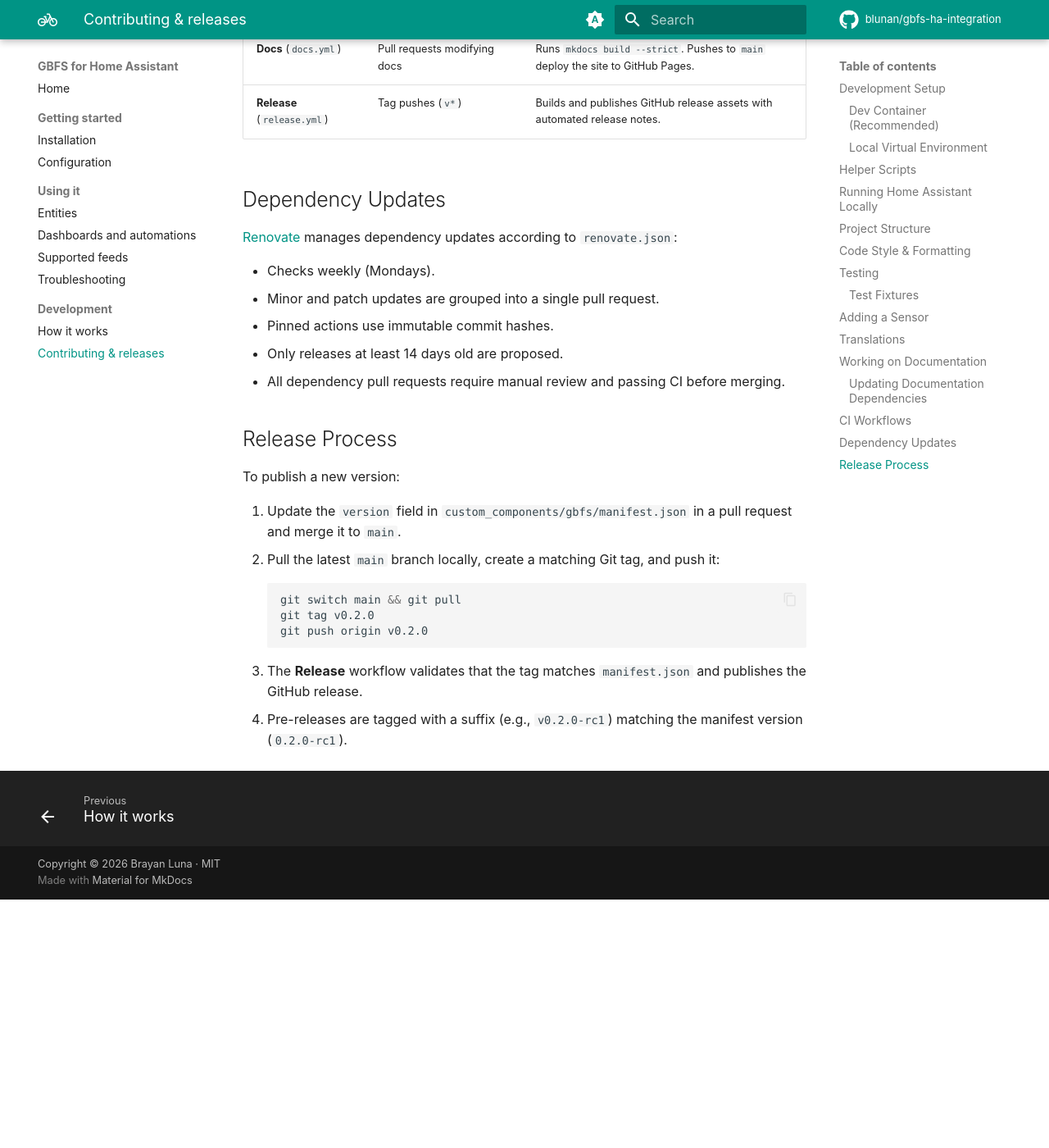
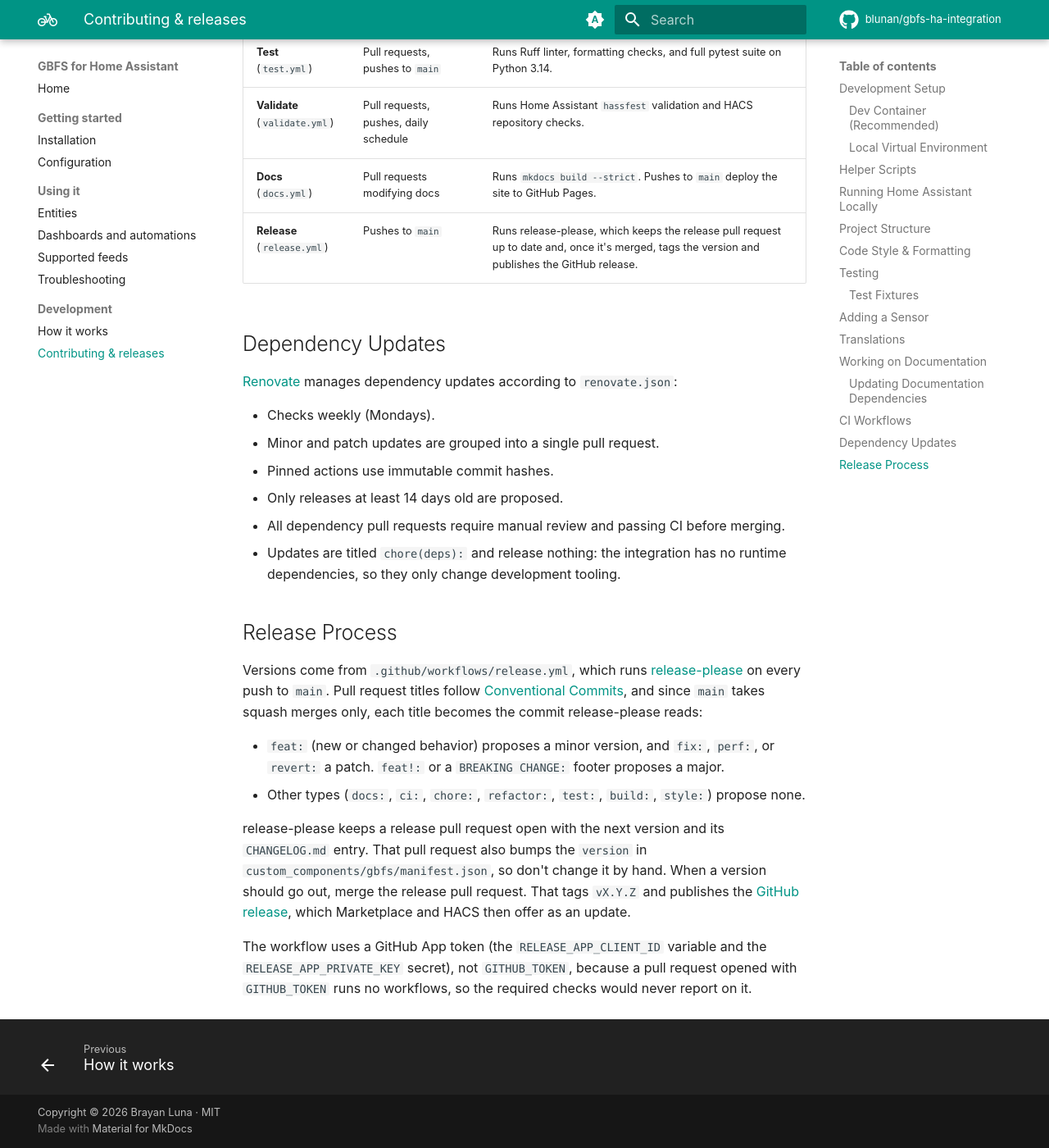
Before and after one commit to blunan/gbfs-ha-integration, an MkDocs documentation site: the page built from docs/development.md, in a window 1280 px wide and 1400 px high, scrolled down 4484 px. Shown: the whole window at 82% size. Built offline with MkDocs 1.6.1 and Material for MkDocs 9.7.7, drawn with Linux system fonts in a browser that asks for light colours; comment, search, counter and statistics services are not loaded; before the commit the page ends 5581 px from its top, so only the background shows below that; some of the changed text lies outside the part shown.

Commit message:
ci(release): Add release-please for automatic releases
release.yml now runs release-please on every push to main instead of
publishing on tag pushes. It keeps a release PR open with the next
version and its CHANGELOG.md entry, worked out from the squash-merged
PR titles; merging that PR tags vX.Y.Z and publishes the GitHub release.
The workflow uses the GitHub App already set up for this repo, because a
PR opened with GITHUB_TOKEN runs no workflows and the required checks
would never report.

The release type is simple, with the integration's manifest.json as an
extra file, so every bump covers it. The manifest starts at 0.2.0, the
last hand-made release, and CHANGELOG.md is seeded with v0.1.0 and
v0.2.0. The changelog sections match ha-flichub-module and
metatrader-docker, so feat (minor), fix, perf and revert (patch) show,
while the other types stay hidden and release nothing.

Pre-releases go away: none was ever published, and release-please's
prerelease option would flag every 0.x release. The README and the
installation guide no longer mention them.

Renovate's semanticCommits is set explicitly, since releases now depend
on typed titles. The development guide and AGENTS.md describe the new
process.

Co-Authored-By: Claude Opus 5.5 <noreply@anthropic.com>

````diff
--- a/docs/development.md
+++ b/docs/development.md
@@ -55,18 +55,22 @@ To reload code edits, restart `scripts/develop` (Ctrl+C and re-run). To reset th
 
 ```text
 .
-├── .devcontainer/            Dev container configuration
-├── .github/workflows/        CI and release automation
-├── config/                   Local Home Assistant test configuration
-├── custom_components/gbfs/   Integration source code
-├── docs/                     Documentation source files
-├── scripts/                  Development helper scripts
-├── tests/                    pytest test suite and feed fixtures
-├── hacs.json                 HACS and Marketplace metadata
-├── mkdocs.yml                Documentation site configuration
-├── pyproject.toml            Tool settings (Ruff, pytest)
-├── renovate.json             Automated dependency update policy
-└── requirements.txt          Development dependencies
+├── .devcontainer/                 Dev container configuration
+├── .github/workflows/             CI and release automation
+├── config/                        Local Home Assistant test configuration
+├── custom_components/gbfs/        Integration source code
+├── docs/                          Documentation source files
+├── scripts/                       Development helper scripts
+├── tests/                         pytest test suite and feed fixtures
+├── .release-please-manifest.json  The last released version, kept by release-please
+├── AGENTS.md                      Instructions for AI coding agents
+├── CHANGELOG.md                   What changed in each version, kept by release-please
+├── hacs.json                      HACS and Marketplace metadata
+├── mkdocs.yml                     Documentation site configuration
+├── pyproject.toml                 Tool settings (Ruff, pytest)
+├── release-please-config.json     Release settings: changelog sections and version files
+├── renovate.json                  Automated dependency update policy
+└── requirements.txt               Development dependencies
 ```
 
 ## Code Style & Formatting
@@ -76,6 +80,7 @@ Code style is enforced via Ruff and configured in `pyproject.toml`:
 - **Rule sets:** Pyflakes (`F`), pycodestyle (`E`, `W`), isort (`I`), flake8-bugbear (`B`), flake8-simplify (`SIM`), and pyupgrade (`UP`) targeting Python 3.14.
 - **Formatting:** Handled automatically by `ruff format`.
 - **Indentation:** 4 spaces for Python; 2 spaces for JSON, YAML, and TOML; LF line endings.
+- **Commits:** Use [Conventional Commits](https://www.conventionalcommits.org/), such as `fix: …`, `docs: …`, or `chore(deps): …`. A pull request's title decides the next version; see the [release process](#release-process).
 
 Run `scripts/lint` before committing changes.
 
@@ -162,7 +167,7 @@ GitHub Actions runs automated checks on every pull request and push to `main`:
 | **Test** (`test.yml`) | Pull requests, pushes to `main` | Runs Ruff linter, formatting checks, and full pytest suite on Python 3.14. |
 | **Validate** (`validate.yml`) | Pull requests, pushes, daily schedule | Runs Home Assistant `hassfest` validation and HACS repository checks. |
 | **Docs** (`docs.yml`) | Pull requests modifying docs | Runs `mkdocs build --strict`. Pushes to `main` deploy the site to GitHub Pages. |
-| **Release** (`release.yml`) | Tag pushes (`v*`) | Builds and publishes GitHub release assets with automated release notes. |
+| **Release** (`release.yml`) | Pushes to `main` | Runs release-please, which keeps the release pull request up to date and, once it's merged, tags the version and publishes the GitHub release. |
 
 ## Dependency Updates
 
@@ -173,19 +178,15 @@ GitHub Actions runs automated checks on every pull request and push to `main`:
 - Pinned actions use immutable commit hashes.
 - Only releases at least 14 days old are proposed.
 - All dependency pull requests require manual review and passing CI before merging.
+- Updates are titled `chore(deps):` and release nothing: the integration has no runtime dependencies, so they only change development tooling.
 
 ## Release Process
 
-To publish a new version:
+Versions come from `.github/workflows/release.yml`, which runs [release-please](https://github.com/googleapis/release-please) on every push to `main`. Pull request titles follow [Conventional Commits](https://www.conventionalcommits.org/), and since `main` takes squash merges only, each title becomes the commit release-please reads:
 
-1. Update the `version` field in `custom_components/gbfs/manifest.json` in a pull request and merge it to `main`.
-2. Pull the latest `main` branch locally, create a matching Git tag, and push it:
+- `feat:` (new or changed behavior) proposes a minor version, and `fix:`, `perf:`, or `revert:` a patch. `feat!:` or a `BREAKING CHANGE:` footer proposes a major.
+- Other types (`docs:`, `ci:`, `chore:`, `refactor:`, `test:`, `build:`, `style:`) propose none.
 
-    ```sh
-    git switch main && git pull
-    git tag v0.2.0
-    git push origin v0.2.0
-    ```
+release-please keeps a release pull request open with the next version and its `CHANGELOG.md` entry. That pull request also bumps the `version` in `custom_components/gbfs/manifest.json`, so don't change it by hand. When a version should go out, merge the release pull request. That tags `vX.Y.Z` and publishes the [GitHub release](https://github.com/blunan/gbfs-ha-integration/releases), which Marketplace and HACS then offer as an update.
 
-3. The **Release** workflow validates that the tag matches `manifest.json` and publishes the GitHub release.
-4. Pre-releases are tagged with a suffix (e.g., `v0.2.0-rc1`) matching the manifest version (`0.2.0-rc1`).
+The workflow uses a GitHub App token (the `RELEASE_APP_CLIENT_ID` variable and the `RELEASE_APP_PRIVATE_KEY` secret), not `GITHUB_TOKEN`, because a pull request opened with `GITHUB_TOKEN` runs no workflows, so the required checks would never report on it.
--- a/renovate.json
+++ b/renovate.json
@@ -11,6 +11,7 @@
   "internalChecksFilter": "strict",
   "automerge": false,
   "platformAutomerge": false,
+  "semanticCommits": "enabled",
   "assignees": ["blun4n"],
   "ignorePaths": ["docs/requirements.in", "docs/requirements.txt"],
   "packageRules": [
````
Also changed, not shown: AGENTS.md (+20 -2 lines), CHANGELOG.md (added, +21 -0 lines), README.md (+2 -2 lines), docs/installation.md (+0 -5 lines), release-please-config.json (added, +25 -0 lines), .release-please-manifest.json (added), 1 other file.
